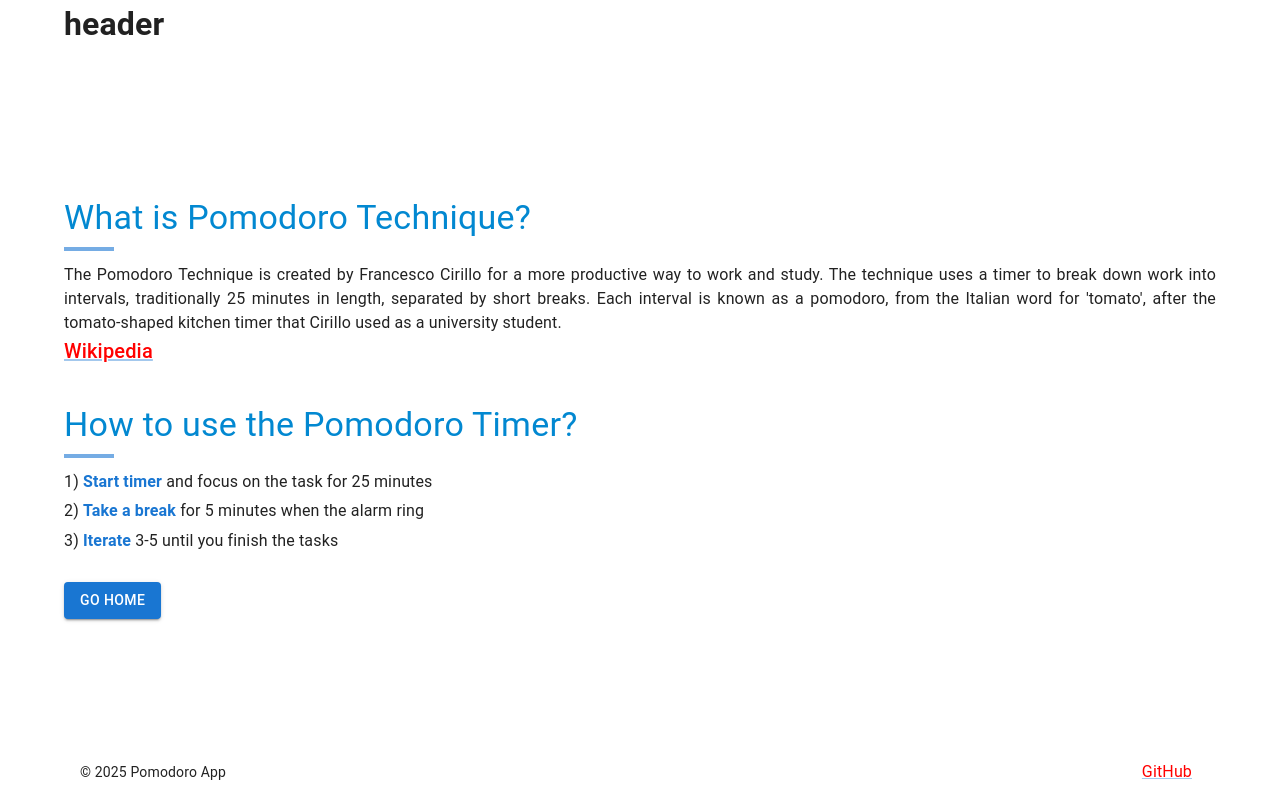
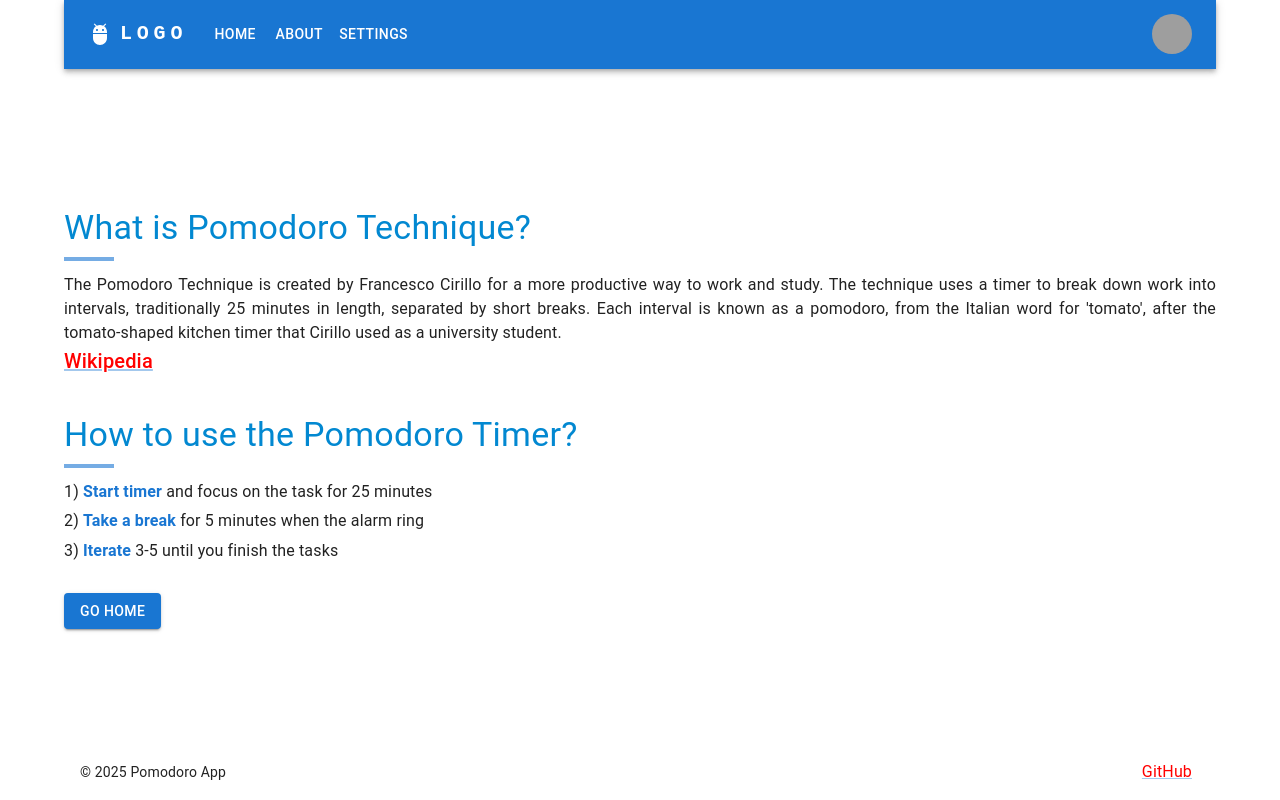
Before and after one commit to IvanovKS/pomodoro, a React (Create React App) app: page /about in a window 1280 px wide. Built offline with nearby package versions, Linux system fonts and the light colour scheme; grey boxes are pictures that could not be loaded.

Commit message:
Add header template from material UI

```diff
--- a/src/components/Header.jsx
+++ b/src/components/Header.jsx
@@ -1,10 +1,162 @@
-import { Box } from '@mui/material';
-import React from 'react';
+import * as React from 'react';
+import AppBar from '@mui/material/AppBar';
+import Box from '@mui/material/Box';
+import Toolbar from '@mui/material/Toolbar';
+import IconButton from '@mui/material/IconButton';
+import Typography from '@mui/material/Typography';
+import Menu from '@mui/material/Menu';
+import MenuIcon from '@mui/icons-material/Menu';
+import Container from '@mui/material/Container';
+import Avatar from '@mui/material/Avatar';
+import Button from '@mui/material/Button';
+import Tooltip from '@mui/material/Tooltip';
+import MenuItem from '@mui/material/MenuItem';
+import AdbIcon from '@mui/icons-material/Adb';
+
+const pages = ['Home', 'About', 'Settings'];
+const settings = ['Profile', 'Account', 'Dashboard', 'Logout'];
 
 function Header() {
+  const [anchorElNav, setAnchorElNav] = React.useState(null);
+  const [anchorElUser, setAnchorElUser] = React.useState(null);
+
+  const handleOpenNavMenu = (event) => {
+    setAnchorElNav(event.currentTarget);
+  };
+  const handleOpenUserMenu = (event) => {
+    setAnchorElUser(event.currentTarget);
+  };
+
+  const handleCloseNavMenu = () => {
+    setAnchorElNav(null);
+  };
+
+  const handleCloseUserMenu = () => {
+    setAnchorElUser(null);
+  };
+
   return (
     <Box sx={{ flexShrink: 0 }}>
-      <h1>header</h1>
+      <AppBar position="static">
+        <Container maxWidth="xl">
+          <Toolbar disableGutters>
+            <AdbIcon sx={{ display: { xs: 'none', md: 'flex' }, mr: 1 }} />
+            <Typography
+              variant="h6"
+              noWrap
+              component="a"
+              href="#app-bar-with-responsive-menu"
+              sx={{
+                mr: 2,
+                display: { xs: 'none', md: 'flex' },
+                fontFamily: 'monospace',
+                fontWeight: 700,
+                letterSpacing: '.3rem',
+                color: 'inherit',
+                textDecoration: 'none',
+              }}
+            >
+              LOGO
+            </Typography>
+
+            <Box sx={{ flexGrow: 1, display: { xs: 'flex', md: 'none' } }}>
+              <IconButton
+                size="large"
+                aria-label="account of current user"
+                aria-controls="menu-appbar"
+                aria-haspopup="true"
+                onClick={handleOpenNavMenu}
+                color="inherit"
+              >
+                <MenuIcon />
+              </IconButton>
+              <Menu
+                id="menu-appbar"
+                anchorEl={anchorElNav}
+                anchorOrigin={{
+                  vertical: 'bottom',
+                  horizontal: 'left',
+                }}
+                keepMounted
+                transformOrigin={{
+                  vertical: 'top',
+                  horizontal: 'left',
+                }}
+                open={Boolean(anchorElNav)}
+                onClose={handleCloseNavMenu}
+                sx={{ display: { xs: 'block', md: 'none' } }}
+              >
+                {pages.map((page) => (
+                  <MenuItem key={page} onClick={handleCloseNavMenu}>
+                    <Typography sx={{ textAlign: 'center' }}>{page}</Typography>
+                  </MenuItem>
+                ))}
+              </Menu>
+            </Box>
+            <AdbIcon sx={{ display: { xs: 'flex', md: 'none' }, mr: 1 }} />
+            <Typography
+              variant="h5"
+              noWrap
+              component="a"
+              href="#app-bar-with-responsive-menu"
+              sx={{
+                mr: 2,
+                display: { xs: 'flex', md: 'none' },
+                flexGrow: 1,
+                fontFamily: 'monospace',
+                fontWeight: 700,
+                letterSpacing: '.3rem',
+                color: 'inherit',
+                textDecoration: 'none',
+              }}
+            >
+              LOGO
+            </Typography>
+            <Box sx={{ flexGrow: 1, display: { xs: 'none', md: 'flex' } }}>
+              {pages.map((page) => (
+                <Button
+                  key={page}
+                  onClick={handleCloseNavMenu}
+                  sx={{ my: 2, color: 'white', display: 'block' }}
+                >
+                  {page}
+                </Button>
+              ))}
+            </Box>
+            <Box sx={{ flexGrow: 0 }}>
+              <Tooltip title="Open settings">
+                <IconButton onClick={handleOpenUserMenu} sx={{ p: 0 }}>
+                  <Avatar alt="Remy Sharp" src="/static/images/avatar/2.jpg" />
+                </IconButton>
+              </Tooltip>
+              <Menu
+                sx={{ mt: '45px' }}
+                id="menu-appbar"
+                anchorEl={anchorElUser}
+                anchorOrigin={{
+                  vertical: 'top',
+                  horizontal: 'right',
+                }}
+                keepMounted
+                transformOrigin={{
+                  vertical: 'top',
+                  horizontal: 'right',
+                }}
+                open={Boolean(anchorElUser)}
+                onClose={handleCloseUserMenu}
+              >
+                {settings.map((setting) => (
+                  <MenuItem key={setting} onClick={handleCloseUserMenu}>
+                    <Typography sx={{ textAlign: 'center' }}>
+                      {setting}
+                    </Typography>
+                  </MenuItem>
+                ))}
+              </Menu>
+            </Box>
+          </Toolbar>
+        </Container>
+      </AppBar>
     </Box>
   );
 }
```
